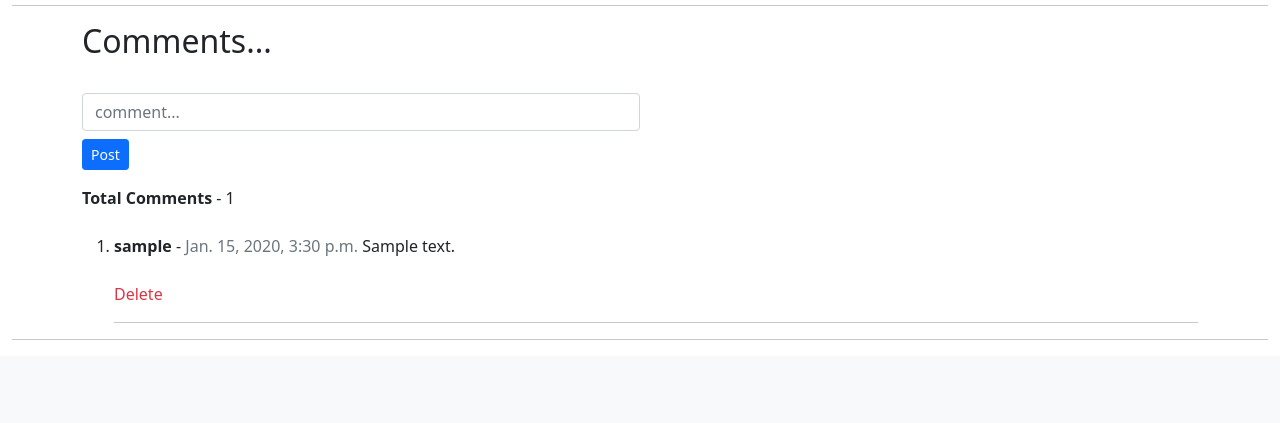
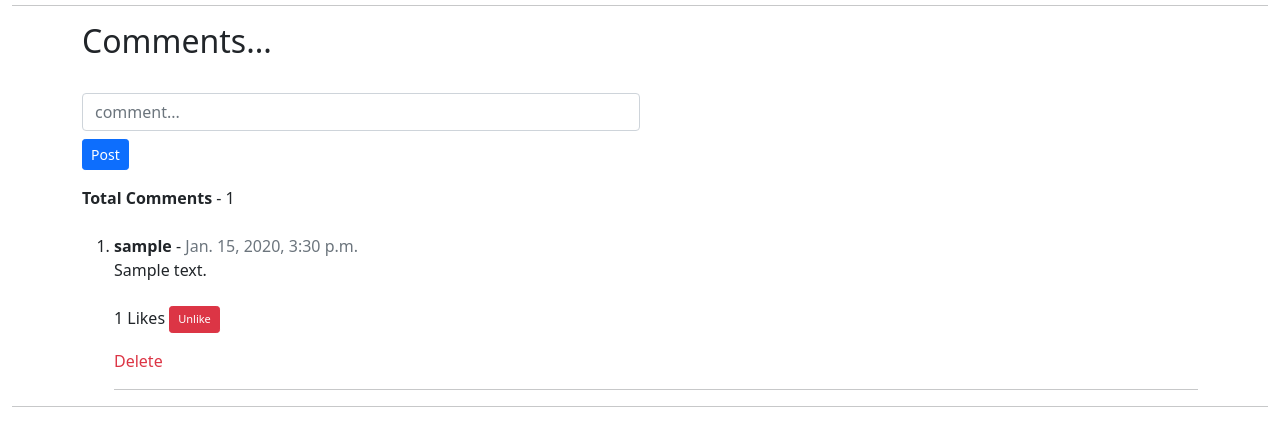
Before and after one commit to Rohitkumar15697/Speaking_blog_postgres, a Django app: page /detaildata/1 in a window 1280 px wide. Shown: the part 451-874 px from the top of the page. Before the commit the page ends 791 px from the top, so only its background shows below. Run offline with Django 3.2, Linux system fonts and the light colour scheme; a user stored in the database is signed in; tables that the repository leaves empty hold one stand-in row (values such as "Sample post"); some libraries are stand-ins or nearby versions.

Commit message:
frondend commit

```diff
--- a/blog/models.py
+++ b/blog/models.py
@@ -24,7 +24,7 @@ class CommentModel(models.Model):
     post = models.ForeignKey(blogpost ,related_name='comments', on_delete=models.CASCADE)
     name = models.ForeignKey(User, on_delete=models.CASCADE)
     body = models.TextField()
-    #comment_likes=models.ManyToManyField(User, related_name='comment_like')
+    comment_likes=models.ManyToManyField(User, related_name='comment_post')
     date_added = models.DateTimeField(auto_now_add=True)
 
     def __str__(self):
--- a/homeapp/urls.py
+++ b/homeapp/urls.py
@@ -18,5 +18,6 @@ urlpatterns = [
     path('like/<int:pk>', views.like_post, name='like_post'),
     path('detaildata/<int:pk>/comment', views.comment_view, name='comment'),
     path('detaildata/<int:pk>/deletecomment', views.Delete_Comment, name='delete-comment'),
+    path('detaildata/<int:pk>/like_comment', views.like_my_comment, name='likecomment'),
 
 ]
--- a/homeapp/views.py
+++ b/homeapp/views.py
@@ -131,3 +131,19 @@ def Delete_Comment(request, pk):
     comment=CommentModel.objects.filter(id=pk)
     comment.delete()
     return redirect('profile')
+
+def like_my_comment(request,pk):
+
+    comment_post=get_object_or_404(CommentModel, id=pk)
+
+    ct=CommentModel.objects.filter(id=pk)
+    for ct in ct:
+        blog_id=ct.post.id
+
+    if comment_post.comment_likes.filter(id=request.user.id).exists():
+        comment_post.comment_likes.remove(request.user)
+
+    else:
+        comment_post.comment_likes.add(request.user)
+
+    return redirect('detaildata',blog_id)
--- a/templates/blogpost_detail.html
+++ b/templates/blogpost_detail.html
@@ -5,6 +5,7 @@
 
     {%block style%}
 
+        .comment_like_button{font-size:11px;}
     {%endblock%}
 
 
@@ -37,7 +38,7 @@
 
 
 
-        <!--Like section-->
+        <!--Blog Like section-->
 
         {%if user.is_authenticated%}
                         <form method='post' action="{%url 'like_post' data.pk %}" class='form-group'>
@@ -122,8 +123,24 @@
                         {%for comment in data.comments.all %}
 
                         <li><strong>{{comment.name}}</strong> -
-                            <span class='text-muted'>{{comment.date_added}}</span>
+                            <span class='text-muted'>{{comment.date_added}}</span><br>
                             {{comment.body}}</li><br>
+
+
+                            <!--Like comment-->
+                            {%if user.is_authenticated%}
+                                <form method='post' action="{% url 'likecomment' comment.id%}" >
+                                    {%csrf_token%}
+                                    {{comment.comment_likes.count}} Likes
+                                    {%if user in comment.comment_likes.all %}
+                                        <button type='submit' class='btn btn-danger btn-sm comment_like_button' value={{data.comments.id}}>Unlike</button>
+
+                                        {%else%}
+                                            <button type='submit' class='btn btn-primary btn-sm comment_like_button' value={{data.comments.id}}>Like</button>
+                                    {%endif%}
+                                </form>
+
+                            {%endif%}
 
                             <!--delete comment link here-->
                             {%if comment.name == user or user == data.created_by%}
@@ -134,6 +151,7 @@
                         <ol>
                 {%endif%}
         </div>
+
             <hr>
 
     </div>
--- a/templates/index.html
+++ b/templates/index.html
@@ -79,8 +79,8 @@
                     <b>Posted on: </b>{{data.date}}<br>
                     <b><u>Category: </b>{{data.topic}}</u></small><br><br>
                     <p class='lead'>{{data.post | truncatechars:250}} </p>
-                    {{data.likes.count}} likes,
-                    {{data.comments.count}} Comments
+                    <small>{{data.likes.count}} likes</small> ,
+                   <small> {{data.comments.count}} Comments</small>
 
                 </div>       <hr>
             {%endfor%}
```
Also changed, not shown: blog/templates/profile.html (+6 -7 lines), blog/migrations/0034_commentmodel_comment_likes.py (added).
